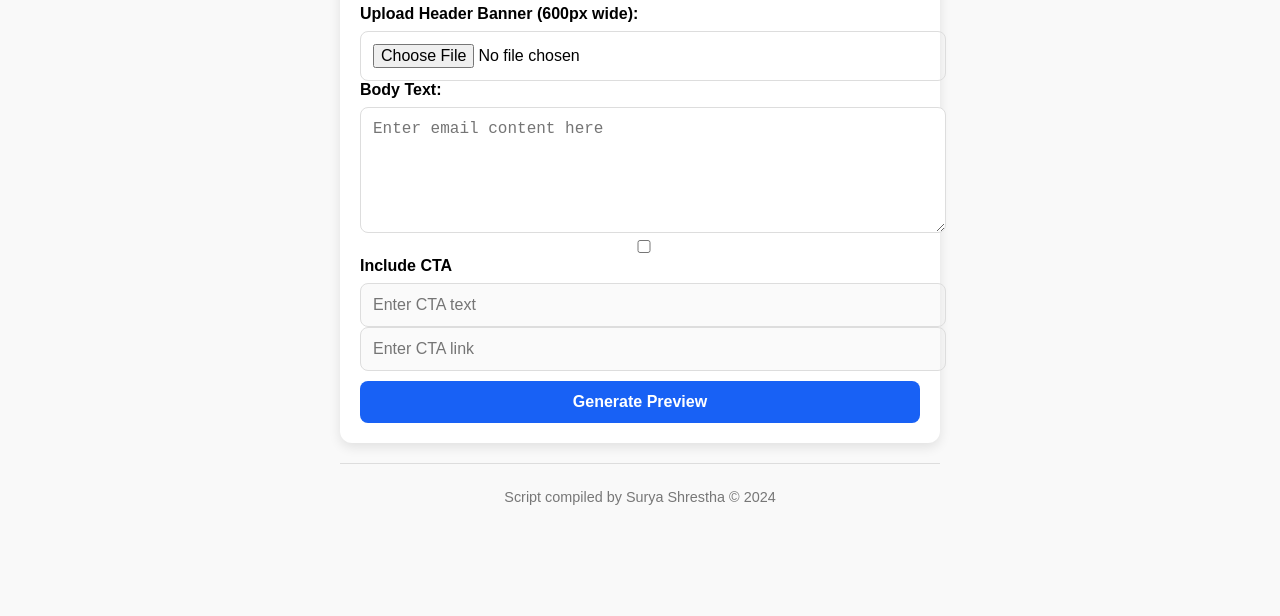
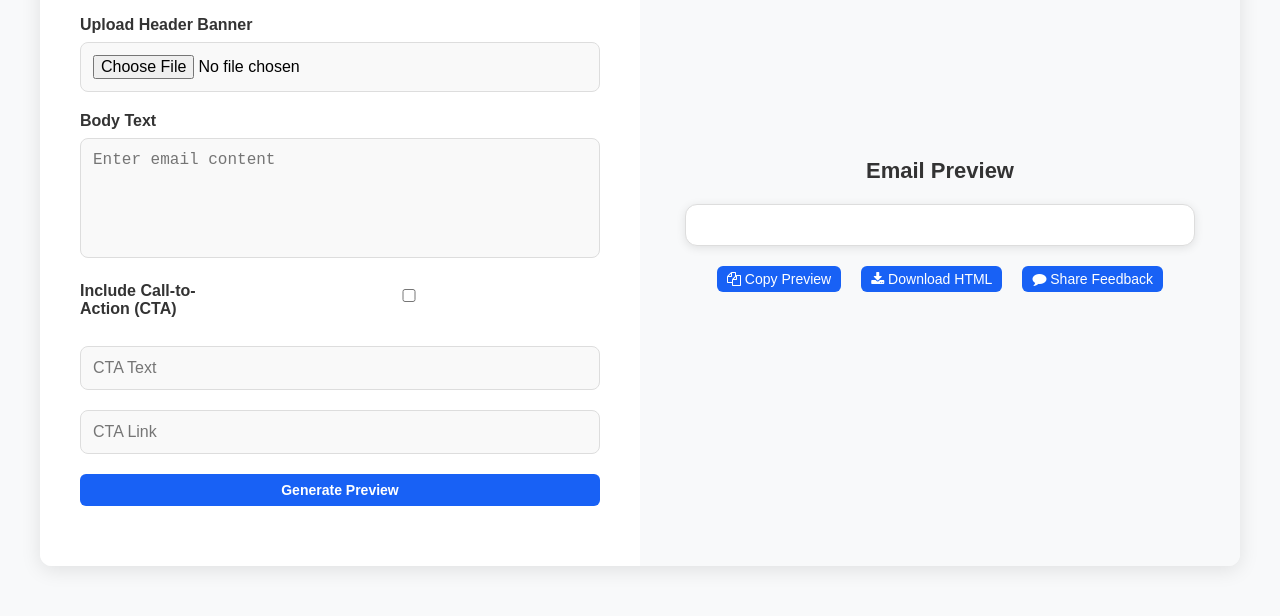
Before and after one commit to suryash917/Emailer, a plain HTML site: page index.html in a window 1280 px wide. Shown: the part 184-800 px from the top of the page. Drawn offline with Linux system fonts and the light colour scheme.

Commit message:
Update index.html

```diff
--- a/index.html
+++ b/index.html
@@ -4,10 +4,13 @@
   <meta charset="UTF-8">
   <meta name="viewport" content="width=device-width, initial-scale=1.0">
   <title>Email Generator</title>
+  <!-- Font Awesome for Icons -->
+  <link rel="stylesheet" href="https://cdnjs.cloudflare.com/ajax/libs/font-awesome/4.7.0/css/font-awesome.min.css">
   <style>
+    /* Base Styles */
     body {
-      font-family: 'Avenir', Arial, Helvetica, sans-serif; /* Avenir font */
-      background-color: #f9f9f9; /* Light grey background */
+      font-family: 'Avenir', Arial, sans-serif;
+      background-color: #f8f9fa; /* Light gray background */
       margin: 0;
       padding: 0;
       display: flex;
@@ -15,192 +18,349 @@
       align-items: center;
       min-height: 100vh;
     }
-    .container {
+
+    .main-container {
+      display: flex;
+      flex-wrap: wrap;
+      max-width: 1200px;
+      margin: 20px;
+      background: #fff;
+      border-radius: 12px;
+      box-shadow: 0 4px 20px rgba(0, 0, 0, 0.1);
+      overflow: hidden;
       width: 100%;
-      max-width: 600px;
-      margin: 20px auto;
     }
-    .form-container {
-      padding: 20px;
-      background: #ffffff;
-      border-radius: 12px;
-      box-shadow: 0 4px 12px rgba(0, 0, 0, 0.1);
+
+    /* Generator Panel */
+    .generator {
+      width: 50%;
+      padding: 40px;
+      box-sizing: border-box;
+      background-color: #ffffff;
+      display: flex;
+      flex-direction: column;
+      justify-content: center;
     }
-    h1 {
-      font-size: 1.8rem;
+
+    .generator h1 {
+      font-size: 28px;
       color: #1861f5;
+      margin-bottom: 10px;
+      text-align: center;
+      font-weight: bold;
+    }
+
+    .generator p {
+      font-size: 14px;
+      color: #555;
       text-align: center;
       margin-bottom: 20px;
+      opacity: 0.5; /* Apply opacity 50% */
     }
-    label {
-      display: block;
-      font-size: 1rem;
+
+    .generator label {
+      display: inline-block;
+      font-weight: bold;
+      color: #333333;
       margin-bottom: 8px;
-      font-weight: 600;
+      font-size: 16px;
     }
-    input, textarea, button {
+
+    .generator .cta-section {
+      display: flex;
+      align-items: center;
+      margin-bottom: 20px;
+    }
+
+    .generator input[type="checkbox"] {
+      margin-right: 12px;
+    }
+
+    .generator input, .generator textarea, .generator button {
       width: 100%;
       padding: 12px;
-      font-size: 1rem;
+      margin-bottom: 20px;
+      font-size: 16px;
       border: 1px solid #ddd;
       border-radius: 8px;
+      outline: none;
+      box-sizing: border-box;
+      background-color: #f9f9f9;
     }
-    textarea {
-      height: 100px;
+
+    .generator textarea {
+      resize: none;
+      height: 120px;
     }
-    button {
+
+    .generator button {
       background-color: #1861f5;
       color: white;
       border: none;
-      font-weight: 600;
       cursor: pointer;
-      margin-top: 10px;
+      transition: background-color 0.3s ease;
+      display: flex;
+      align-items: center;
+      justify-content: center;
+      padding: 8px 12px;
+      font-size: 14px;
+      font-weight: bold;
+      border-radius: 6px;
+      gap: 8px;
     }
-    button:hover {
+
+    .generator button:hover {
       background-color: #1a298e;
     }
-    .footer {
-      font-size: 0.9rem;
-      color: #777;
+
+    .generator button:disabled {
+      background-color: #ccc;
+      cursor: not-allowed;
+    }
+
+    .generator button i {
+      font-size: 10px; /* Icon size */
+      vertical-align: middle;
+    }
+
+    /* Preview Panel */
+    .preview {
+      width: 50%;
+      background-color: #f8f9fa;
+      padding: 40px;
+      box-sizing: border-box;
+      display: flex;
+      flex-direction: column;
+      justify-content: center;
+      align-items: center;
+    }
+
+    .preview h2 {
+      font-size: 22px;
+      color: #333333;
+      margin-bottom: 20px;
       text-align: center;
-      margin-top: 20px;
-      padding-top: 10px;
-      border-top: 1px solid #ddd;
+    }
+
+    .preview-container {
+      width: 90%; /* Wider container */
+      background-color: #ffffff;
+      border: 1px solid #dddddd;
+      border-radius: 12px;
+      padding: 20px;
+      overflow: auto;
+      box-shadow: 0 2px 10px rgba(0, 0, 0, 0.1);
+      margin-bottom: 20px;
+    }
+
+    .buttons {
+      display: flex;
+      gap: 20px;
+      justify-content: center;
+      align-items: center;
+    }
+
+    .buttons button {
+      padding: 5px 10px; /* Smaller padding for compact buttons */
+      font-size: 14px;
+      background-color: #1861f5;
+      color: #fff;
+      border: none;
+      border-radius: 6px;
+      cursor: pointer;
+      transition: background-color 0.3s ease;
+    }
+
+    .buttons button:hover {
+      background-color: #1a298e;
+    }
+
+    /* Toast Notification */
+    #toast {
+      display: none;
+      position: fixed;
+      bottom: 20px;
+      right: 20px;
+      background: #1861f5;
+      color: #fff;
+      padding: 10px 20px;
+      border-radius: 6px;
+      font-size: 14px;
+      box-shadow: 0px 4px 10px rgba(0, 0, 0, 0.2);
+      z-index: 1000;
+    }
+
+    /* Responsive Design */
+    @media (max-width: 768px) {
+      .main-container {
+        flex-direction: column;
+      }
+      .generator, .preview {
+        width: 100%;
+        padding: 20px;
+      }
+
+      .preview-container {
+        width: 100%; /* Full width on smaller screens */
+      }
     }
   </style>
 </head>
 <body>
-  <div class="container">
-    <!-- Form Section -->
-    <div class="form-container">
-      <h1>Email Generator</h1>
+  <div class="main-container">
+    <!-- Generator Panel -->
+    <div class="generator">
+      <h1>Email Wizard v1.0</h1>
+      <p>Tool compiled by Surya Shrestha 2024.</p>
       <form id="emailerForm">
-        <div class="form-group">
-          <label for="banner">Upload Header Banner (600px wide):</label>
+        <label for="bannerUpload">Upload Header Banner</label>
         <input type="file" id="bannerUpload" accept="image/*" required>
+
+        <label for="body">Body Text</label>
+        <textarea id="body" placeholder="Enter email content"></textarea>
+
+        <div class="cta-section">
+
+          <label for="ctaToggle">Include Call-to-Action (CTA)</label>
+          <input type="checkbox" id="ctaToggle">
         </div>
 
-        <div class="form-group">
-          <label for="body">Body Text:</label>
-          <textarea id="body" placeholder="Enter email content here" required></textarea>
-        </div>
-
-        <div class="form-group cta-group">
-          <label>
-            <input type="checkbox" id="ctaToggle">
-            Include CTA
-          </label>
-        </div>
-
-        <div class="form-group">
-          <input type="text" id="ctaText" placeholder="Enter CTA text" disabled>
-          <input type="url" id="ctaLink" placeholder="Enter CTA link" disabled>
-        </div>
+        <input type="text" id="ctaText" placeholder="CTA Text" disabled>
+        <input type="url" id="ctaLink" placeholder="CTA Link" disabled>
 
         <button type="button" onclick="generatePreview()">Generate Preview</button>
       </form>
     </div>
 
-    <!-- Footer Section (hidden in preview) -->
-    <div class="footer">
-      <p>Script compiled by Surya Shrestha &copy; 2024</p>
+    <!-- Preview Panel -->
+    <div class="preview">
+      <h2>Email Preview</h2>
+      <div id="previewArea" class="preview-container"></div>
+      <div class="buttons">
+        <button id="copyPreviewButton" onclick="copyPreview()" disabled>
+          <i class="fa fa-copy"></i> Copy Preview
+        </button>
+        <button id="downloadButton" onclick="downloadMailer()" disabled>
+          <i class="fa fa-download"></i> Download HTML
+        </button>
+        <button onclick="shareFeedback()">
+          <i class="fa fa-comment"></i> Share Feedback
+        </button>
+      </div>
     </div>
   </div>
 
+  <!-- Toast Notification -->
+  <div id="toast">Copied! Paste into Outlook using "Keep Source Formatting".</div>
+
   <script>
+    const bannerUpload = document.getElementById("bannerUpload");
     const ctaToggle = document.getElementById("ctaToggle");
     const ctaText = document.getElementById("ctaText");
     const ctaLink = document.getElementById("ctaLink");
-    const bannerUpload = document.getElementById("bannerUpload");
+    const toast = document.getElementById("toast");
     let bannerDataUrl = "";
 
+    // Enable or disable CTA fields based on checkbox
     ctaToggle.addEventListener("change", () => {
       const isChecked = ctaToggle.checked;
       ctaText.disabled = !isChecked;
       ctaLink.disabled = !isChecked;
     });
 
+    // Handle banner upload
     bannerUpload.addEventListener("change", () => {
       const file = bannerUpload.files[0];
       if (file) {
         const reader = new FileReader();
-        reader.onload = function (e) {
+        reader.onload = (e) => {
           bannerDataUrl = e.target.result;
         };
         reader.readAsDataURL(file);
       }
     });
 
+    // Generate email preview
     function generatePreview() {
-      const body = document.getElementById("body").value;
+      const bodyContent = document.getElementById("body").value;
       const ctaEnabled = ctaToggle.checked;
-      const cta = ctaEnabled
-        ? `<table align="center" style="margin-top:20px;"><tr><td><a href="${ctaLink.value}" style="display:inline-block; padding:10px 20px; background-color:#1861f5; color:#ffffff; text-decoration:none; border-radius:4px; font-weight:600;">${ctaText.value}</a></td></tr></table>`
+      const ctaHTML = ctaEnabled
+        ? `<p style="text-align: center; margin-top: 20px;">
+             <a href="${ctaLink.value}" style="display: inline-block; padding: 12px 24px; background-color: #1861f5; color: #fff; text-decoration: none; border-radius: 4px;">${ctaText.value}</a>
+           </p>`
         : "";
 
       if (!bannerDataUrl) {
-        alert("Please upload a header banner image.");
+        alert("Please upload a banner image.");
         return;
       }
 
       const emailHTML = `
-        <table width="100%" border="0" cellspacing="0" cellpadding="0" style="font-family: 'Avenir', Arial, Helvetica, sans-serif; color: #333; max-width: 600px; margin: auto; background: #ffffff; border: 1px solid #ddd; border-radius: 8px;">
+        <table width="100%" style="background-color: #f8f9fa; padding: 20px;">
           <tr>
-            <td style="padding: 20px; text-align: center;">
-              <img src="${bannerDataUrl}" alt="Header Banner" style="width: 600px; height: auto; border-radius: 5px;">
+            <td align="center">
+              <table width="600" style="background-color: #ffffff; border: 1px solid #dddddd; border-spacing: 0;">
+                <tr>
+                  <td style="text-align: center; padding: 0;">
+                    <img src="${bannerDataUrl}" alt="Banner" style="width: 100%; max-width: 600px; height: auto; display: block;">
                   </td>
                 </tr>
                 <tr>
-            <td style="padding: 20px; font-size: 16px; line-height: 1.6;">
-              ${body.replace(/\n/g, "<br>")}
+                  <td style="padding: 20px; font-family: 'Avenir', Arial, sans-serif; color: #333333; font-size: 16px; line-height: 1.6;">
+                    ${bodyContent.replace(/\n/g, "<br>")}
                   </td>
                 </tr>
-          <tr>
-            <td style="padding: 20px; text-align: center;">
-              ${cta}
+                ${ctaHTML}
+              </table>
             </td>
           </tr>
         </table>
       `;
 
-      openPreviewPopup(emailHTML);
+      document.getElementById("previewArea").innerHTML = emailHTML;
+
+      // Enable the Copy Preview and Download HTML buttons
+      document.getElementById("copyPreviewButton").disabled = false;
+      document.getElementById("downloadButton").disabled = false;
     }
 
-    function openPreviewPopup(emailHTML) {
-      const popupWindow = window.open("", "_blank", "width=800,height=600");
-      popupWindow.document.write(`
-        <html>
-        <head>
-          <title>Email Preview</title>
-          <style>
-            body {
-              font-family: 'Avenir', Arial, Helvetica, sans-serif;
-              color: #333;
-              margin: 0;
-              padding: 0;
-              display: flex;
-              justify-content: center;
-              align-items: center;
-              height: 100vh;
-              background-color: #f9f9f9;
+    // Copy preview to clipboard
+    function copyPreview() {
+      const previewArea = document.getElementById("previewArea");
+      const range = document.createRange();
+      range.selectNodeContents(previewArea);
+      const selection = window.getSelection();
+      selection.removeAllRanges();
+      selection.addRange(range);
+
+      try {
+        document.execCommand("copy");
+
+        // Show toast notification
+        toast.style.display = "block";
+        setTimeout(() => (toast.style.display = "none"), 4000);
+      } catch (err) {
+        console.error("Failed to copy preview:", err);
+        alert("Something went wrong while copying. Please try again.");
       }
-            .email-preview {
-              max-width: 600px;
-              background: #ffffff;
-              border-radius: 8px;
-              border: 1px solid #ddd;
-              box-shadow: 0 4px 12px rgba(0, 0, 0, 0.1);
-              padding: 20px;
-              text-align: center;
     }
-          </style>
-        </head>
-        <body>
-          <div class="email-preview">${emailHTML}</div>
-        </body>
-        </html>
-      `);
-      popupWindow.document.close();
+
+    // Download mailer as HTML file
+    function downloadMailer() {
+      const previewArea = document.getElementById("previewArea").innerHTML;
+      const blob = new Blob([previewArea], { type: "text/html" });
+      const link = document.createElement("a");
+      link.href = URL.createObjectURL(blob);
+      link.download = "mailer.html";
+      link.click();
+    }
+
+    // Open mail client to send feedback
+    function shareFeedback() {
+      const subject = "Feedback on Email Generator Tool";
+      const body = "Please share your feedback here.";
+      const mailto = `mailto:surya.shrestha@epsilon.com?subject=${encodeURIComponent(subject)}&body=${encodeURIComponent(body)}`;
+      window.location.href = mailto;
     }
   </script>
 </body>
```
Lines whose indentation alone changed are shown as unchanged.
